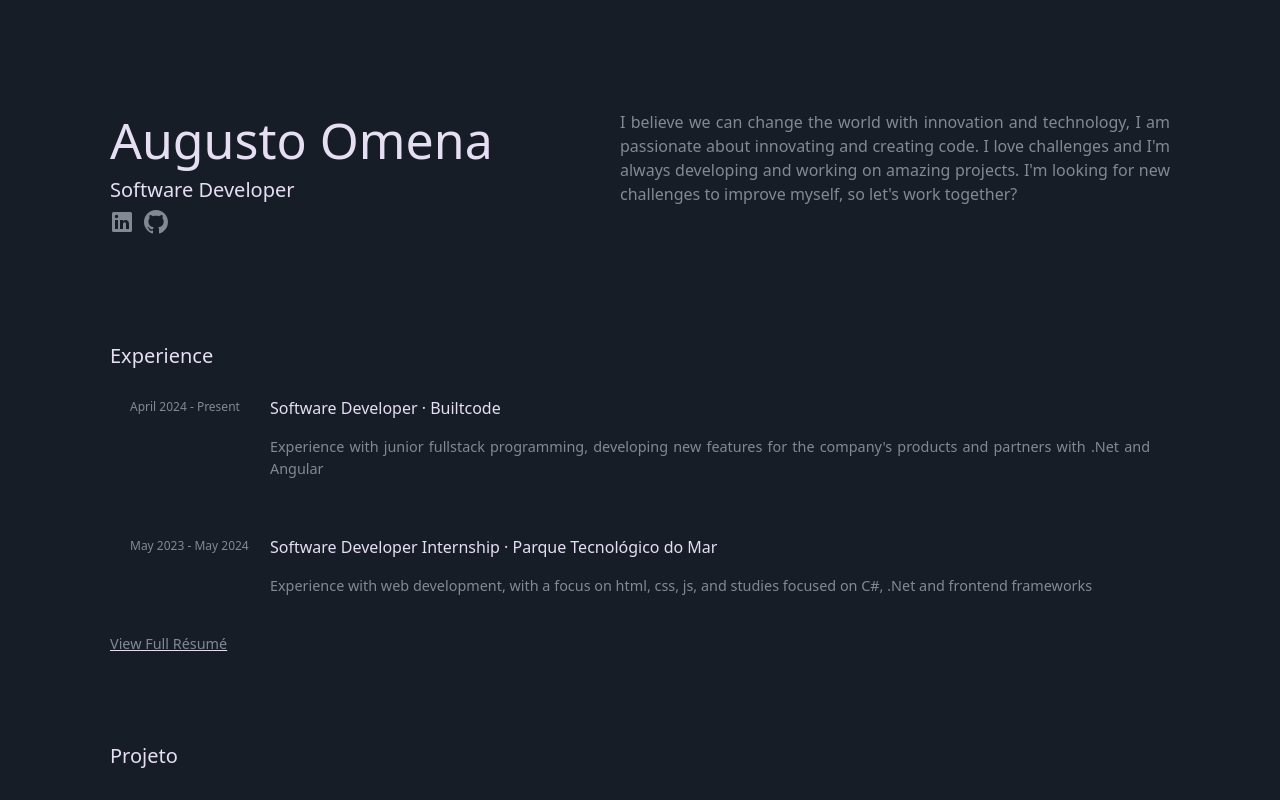
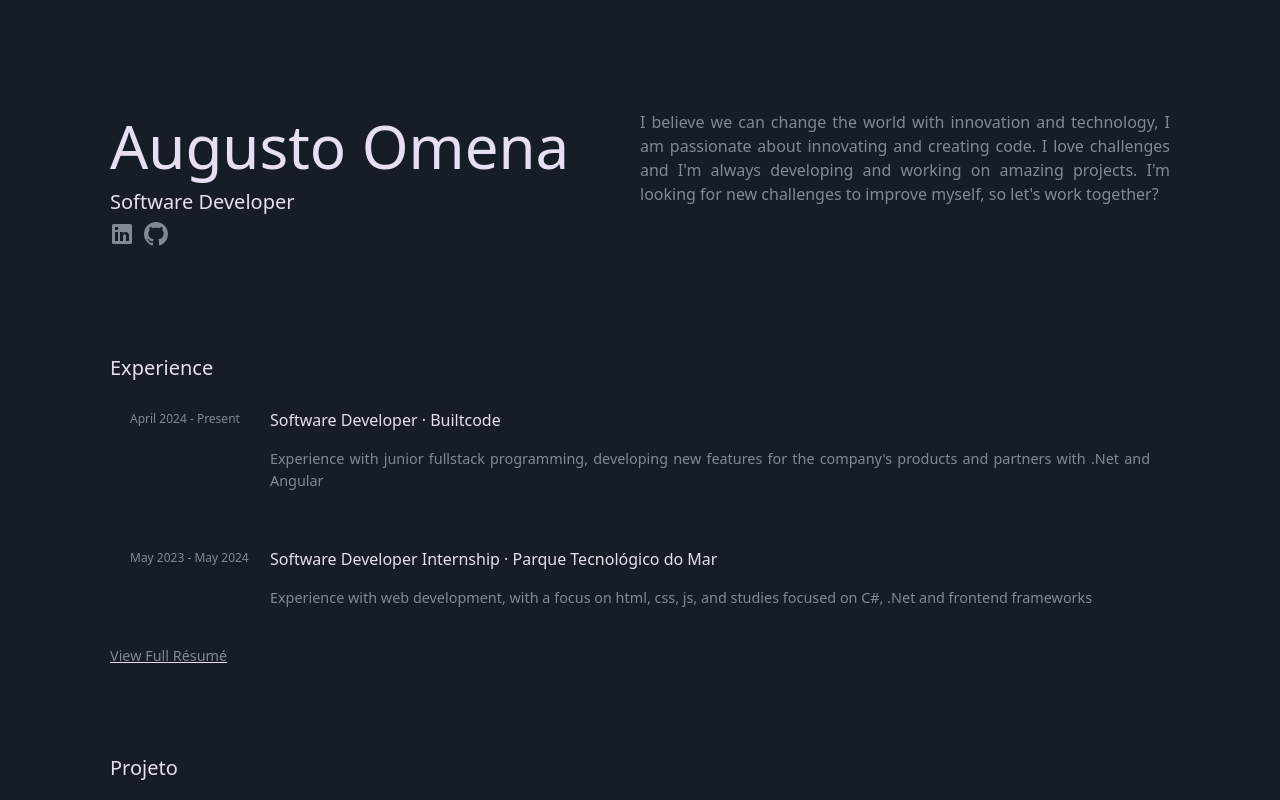
Before and after one commit to AugustoOmena/augusto_omena, an Angular app: page / in a window 1280 px wide. Shown: the top 800 px of the page. Built offline with nearby package versions, Linux system fonts and the light colour scheme.

Commit message:
Width adjust

```diff
--- a/src/app/Components/home/home.component.css
+++ b/src/app/Components/home/home.component.css
@@ -45,10 +45,6 @@
         position: absolute;
     }
 
-    .left-column {
-        max-width: 510px;
-    }
-
     .container {
         padding: 0 40px;
     }
@@ -82,7 +78,7 @@ h1, h2, a {
 }
 
 h1{
-    font-size: 50px;
+    font-size: 60px;
 }
 
 h2 {
@@ -108,6 +104,11 @@ p {
     padding: 20px;
 }
 
+.glass-container:hover .glass {
+    opacity: 0.5;
+    transition: color 0.3s ease;
+}
+
 .glass:hover {
     background: rgba(255, 255, 255, 0.049);
     backdrop-filter: blur(10px);
@@ -117,6 +118,7 @@ p {
     box-shadow: 0 -1px 3px rgba(255, 255, 255, 0.118);
     transition: background 0.3s ease, backdrop-filter 0.3s ease, box-shadow 0.3s ease;
     cursor: pointer;
+    opacity: 1 !important;
 }
 
 .glass .enterprise {
--- a/src/app/Components/home/home.component.html
+++ b/src/app/Components/home/home.component.html
@@ -25,6 +25,7 @@
 <div class="container">
   <div class="center-column bottom-90">
     <h2>Experience</h2>
+    <div class="glass-container">
       <div class="container glass" (click)="openBuiltcodeLink()">
         <div class="left-column" style="max-width: 140px; padding: 2px 0;">
           <p class="bona-nova-sc-regular" style="font-size: 12px;">
@@ -49,15 +50,17 @@
             Experience with web development, with a focus on html, css, js, and studies focused on C#, .Net and frontend frameworks          </p>
         </div>
       </div>
-    <a href="https://augustoomena.vercel.app/assets/archives/Profile.pdf"><p class="p-90">View Full Résumé</p></a>
-
+    </div>
+    <a href="https://augustoomena.vercel.app/Profile.pdf"><p class="p-90">View Full Résumé</p></a>
 
     <h2 class="top-90">Projeto</h2>
+    <div class="glass-container">
       <div class="center-column  glass bottom-20" (click)="openProjectLink()">
         <p class="enterprise">Internal medicine</p>
         <p class="p-90">
           This is a simple project I did to demonstrate my skills with angular and .Net, a full-fledged medical clinic backoffice.        </p>
       </div>
+    </div>
     <a href="https://github.com/AugustoOmena" target="_blank"><p class="p-90">View projects on GitHub</p></a>
   </div>
 </div>
```
Also changed, not shown: 1 other file (tests, documents, lock files or other folders). Lines whose indentation alone changed are shown as unchanged.
